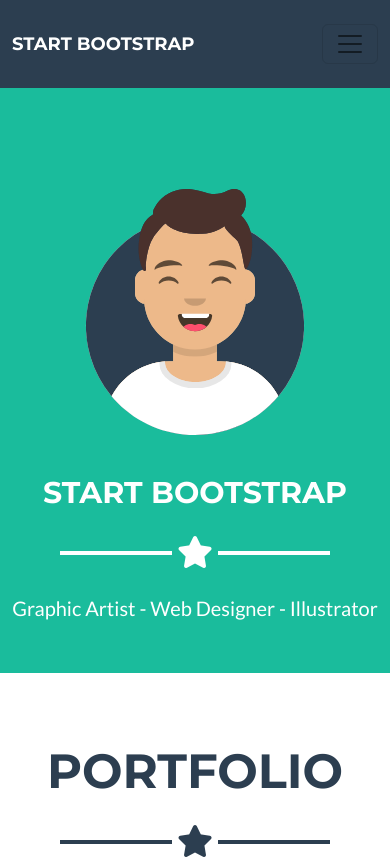
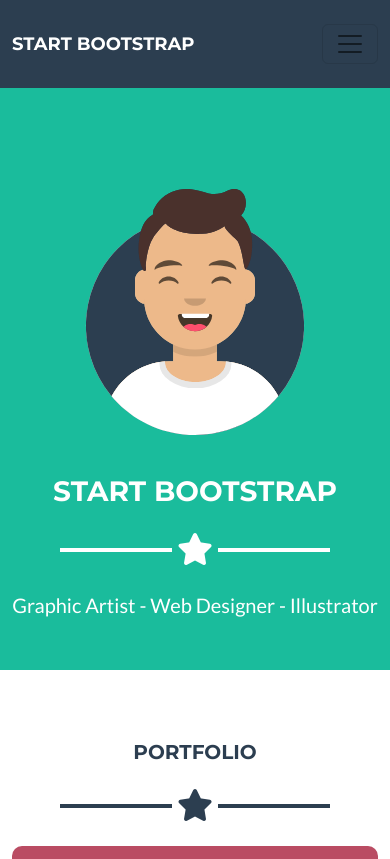
Before and after one commit to AyahDweikat/StartBootstrap-React, a React (Create React App) app: page / in a window 390 px wide. Shown: the top 859 px of the page. Built offline with nearby package versions, Linux system fonts and the light colour scheme.

Commit message:
Portpholio-edit

```diff
--- a/src/Component/Header/Header.css
+++ b/src/Component/Header/Header.css
@@ -55,7 +55,7 @@
         margin-top: 80px;
     }
     header h1{
-        font-size: 30px !important;
+        font-size: 28px !important;
     }
     header p{
         font-size: 20px;
--- a/src/Component/Portfolio/Portfolio.css
+++ b/src/Component/Portfolio/Portfolio.css
@@ -84,3 +84,25 @@
     background-color: transparent;
     border-color: #fff;
 }
+/* Extra small devices (portrait phones, less than 576px) */
+@media screen and (max-width:400px) {
+    .portfolio h1{
+        font-size: 20px !important;
+        margin-top: 70px;
+    }
+}
+
+@media screen and (min-width: 400px) and (max-width:576px) {
+    .portfolio h1{
+        font-size: 28px !important;
+        margin-top: 70px;
+    }
+}
+
+/* Small devices (landscape phones, 576px and up) */
+@media screen and (min-width: 576px) and (max-width:767px) {
+    .portfolio h1{
+        font-size: 36px !important;
+        margin-top: 70px;
+    }
+}
```
